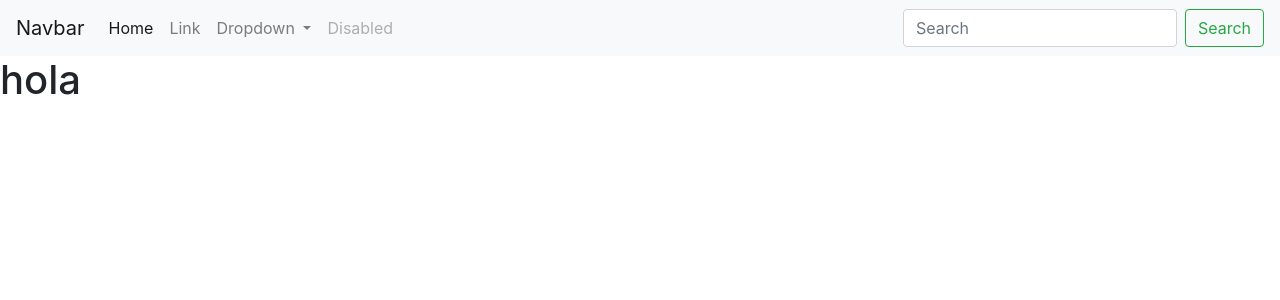
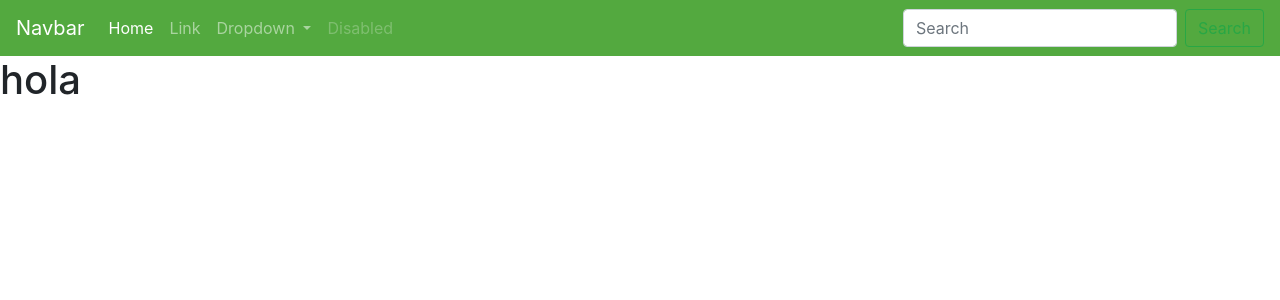
Before and after one commit to BX41FORCE/YavGren-Proyecto-5-Semestre, an Angular app in the folder YavGreen/: page / in a window 1280 px wide. Shown: the top 300 px of the page. Built offline with nearby package versions, Linux system fonts and the light colour scheme.

Commit message:
Modificacion

```diff
--- a/YavGreen/src/app/navbar/navbar.component.css
+++ b/YavGreen/src/app/navbar/navbar.component.css
@@ -0,0 +1,4 @@
+nav{
+    color: white;
+    background-color: #53A93F;
+}
--- a/YavGreen/src/app/navbar/navbar.component.html
+++ b/YavGreen/src/app/navbar/navbar.component.html
@@ -1,4 +1,4 @@
-<nav class="navbar navbar-expand-lg navbar-light bg-light">
+<nav class="navbar navbar-expand-lg navbar-dark">
     <a class="navbar-brand" href="#">Navbar</a>
     <button class="navbar-toggler" type="button" data-toggle="collapse" data-target="#navbarSupportedContent"
         aria-controls="navbarSupportedContent" aria-expanded="false" aria-label="Toggle navigation">
```
Also changed, not shown: 2 other files (tests, documents, lock files or other folders).
